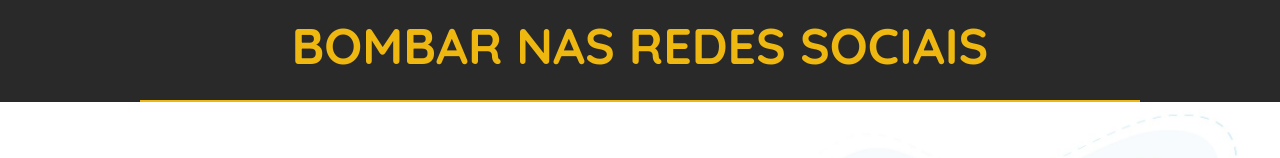
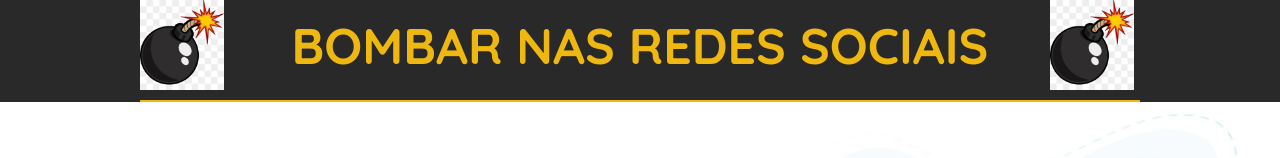
Before and after one commit to pedrinhomotivado1/bombarnasredesmedia, a plain HTML site: page index.html in a window 1280 px wide. Shown: the top 158 px of the page. Drawn offline with Linux system fonts and the light colour scheme; files whose address does not match are found by name.

Commit message:
Update index.html

```diff
--- a/index.html
+++ b/index.html
@@ -16,13 +16,13 @@
    <header class="container">
       <div class="header-area">
          <div class="logo">
-            <img src="../assets/images/bomb-png-5a3a7129919872.2001865315137794975964.png" alt="">
+            <img src="https://github.com/pedrinhomotivado1/bombarnasredesmedia/blob/main/bomb-png-5a3a7129919872.2001865315137794975964.jpg?raw=true" alt="">
          </div>
          <div class="title-header">
             bombar nas redes sociais
          </div>
          <div class="logo">
-            <img src="../assets/images/bomb-png-5a3a7129919872.2001865315137794975964.png" alt="">
+            <img src="https://github.com/pedrinhomotivado1/bombarnasredesmedia/blob/main/bomb-png-5a3a7129919872.2001865315137794975964.jpg?raw=true" alt="">
          </div>
       </div>
       </nav>
```
